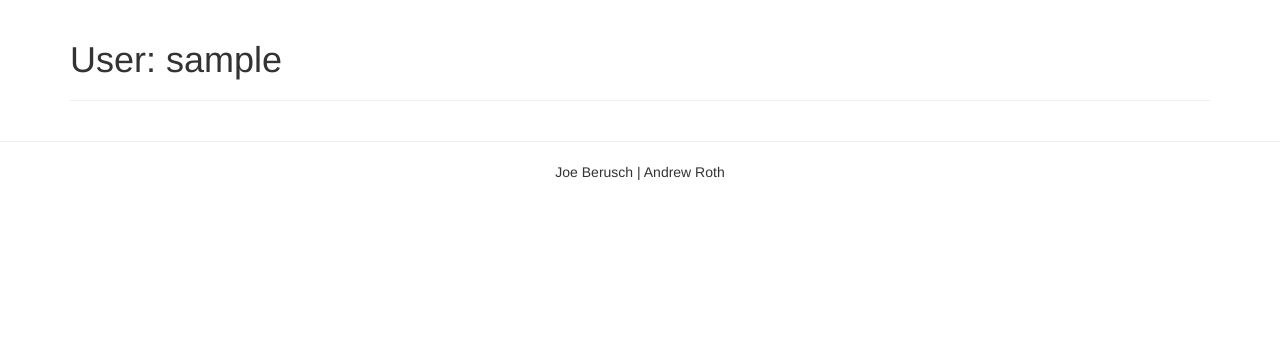
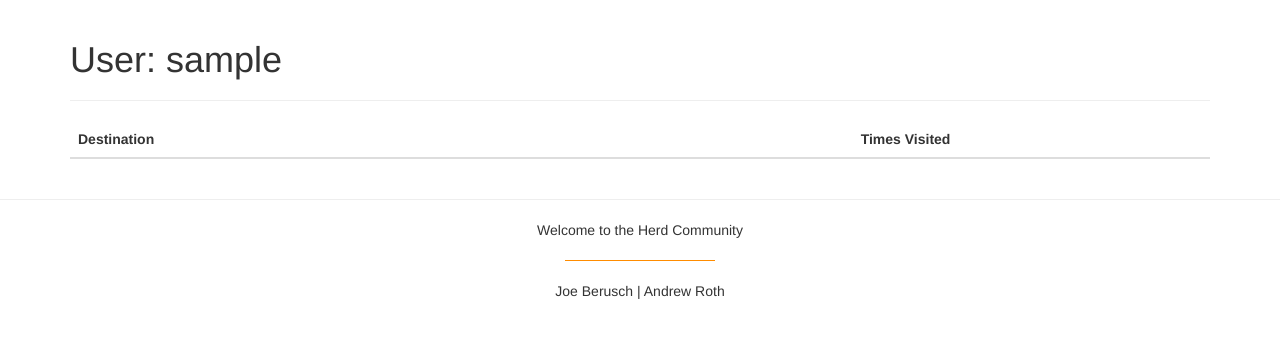
Before and after one commit to jberusch/herdcommunity, a Flask app: a page that uses herdcommunity/app/templates/base.html in a window 1280 px wide. Shown: the part 52-390 px from the top of the page. Run offline with Flask 2, Linux system fonts and the light colour scheme; the visitor is signed in with stand-in values (Sample User, id 1); data comes from the database, SQL or seed files in the repository; both versions use the stored data as it was after the commit; data that the repository does not hold is empty; some libraries are stand-ins or nearby versions.

Commit message:
added 404/500 pages and styled profile pages

```diff
--- a/herdcommunity/app/__init__.py
+++ b/herdcommunity/app/__init__.py
@@ -13,4 +13,4 @@ login = LoginManager(app)
 login.login_view = 'login'
 bootstrap = Bootstrap(app)
 
-from app import routes, models
+from app import routes, models, errors
--- a/herdcommunity/app/routes.py
+++ b/herdcommunity/app/routes.py
@@ -4,6 +4,7 @@ from app.forms import SignupForm, LoginForm
 from app.models import User, Destination, Association
 
 # library imports
+from operator import attrgetter
 from flask import render_template, request, redirect, url_for, jsonify
 from flask_login import current_user, login_user, login_required
 
@@ -79,8 +80,9 @@ def change_num_visits():
 @login_required
 def user(username):
     user = User.query.filter_by(username=username).first_or_404()
+    destinations = sorted(user.destinations, key=attrgetter('num_visits'), reverse=True)
 
-    return render_template('user.html', user=user, destinations=user.destinations)
+    return render_template('user.html', user=user, destinations=destinations)
 
 def check_user_exists(username):
     users = User.query.all()
@@ -127,8 +129,12 @@ def signup():
             login_user(user, remember=True)
             return redirect(url_for('list'))
 
+        user = User.query.filter_by(email=form.email.data).first()
+        if user is not None:
+            print('There is already an account with the email {}'.format(form.email.data))
+            # TODO: Flash message
+
         # register user in database
-        # TODO: prevent duplicate emails
         new_user = User(username=form.username.data, name=form.name.data, email=form.email.data, friends=[], destinations=[])
         db.session.add(new_user)
 
--- /dev/null
+++ b/herdcommunity/app/templates/404.html
@@ -0,0 +1,6 @@
+{% extends "base.html" %}
+
+{% block app_content %}
+    <h1>File Not Found</h1>
+    <p><a href="{{ url_for('index') }}">Go Back Home</a></p>
+{% endblock %}
--- a/herdcommunity/app/templates/base.html
+++ b/herdcommunity/app/templates/base.html
@@ -43,7 +43,11 @@
     {% block footer %}
     <hr />
     <footer>
-        <div class="text-center">Joe Berusch | Andrew Roth</div>
+        <div class="text-center">
+            <p>Welcome to the Herd Community</p>
+            <hr style="width: 150px; border-top: 1px solid darkorange;"/>
+            <p>Joe Berusch | Andrew Roth</p>
+        </div>
     </footer>
     <br />
     {% endblock footer %}
--- a/herdcommunity/app/templates/user.html
+++ b/herdcommunity/app/templates/user.html
@@ -3,9 +3,18 @@
 {% block app_content %}
     <h1>User: {{ user.username }}</h1>
     <hr>
-    <ul>
+    <table class="table table-hover">
+        <thead>
+            <tr>
+                <th>Destination</th>
+                <th class="text-center">Times Visited</th>
+            </tr>
+        </thead>
     {% for assoc in destinations %}
-        <li>{{ assoc.destination.name }}</li>
+        <tr>
+            <td>{{ assoc.destination.name }}</td>
+            <td class="text-center">{{ assoc.num_visits }}</td>
+        </tr>
     {% endfor %}
-    </ul>
+    </table>
 {% endblock %}
```
Also changed, not shown: herdcommunity/app/errors.py (added, +14 -0 lines), herdcommunity/app/templates/500.html (added, +7 -0 lines), herdcommunity/app.db.
